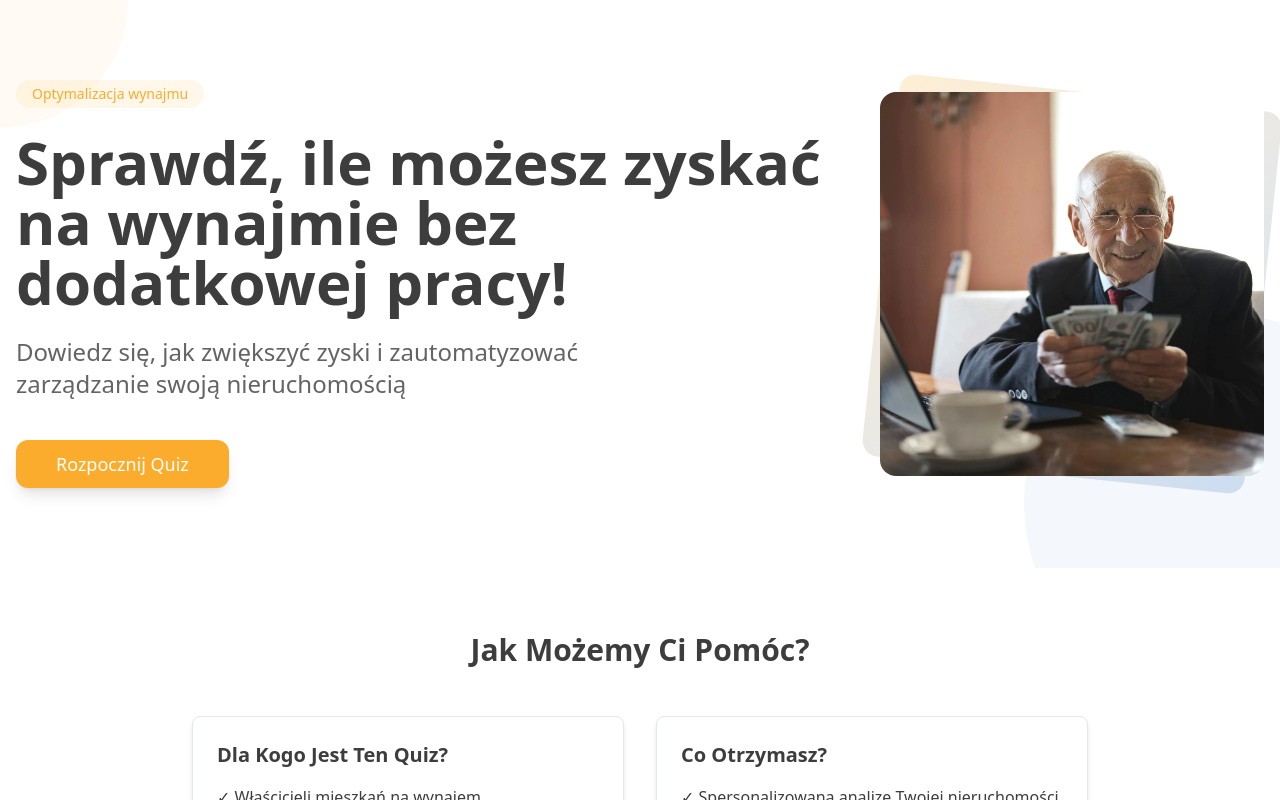
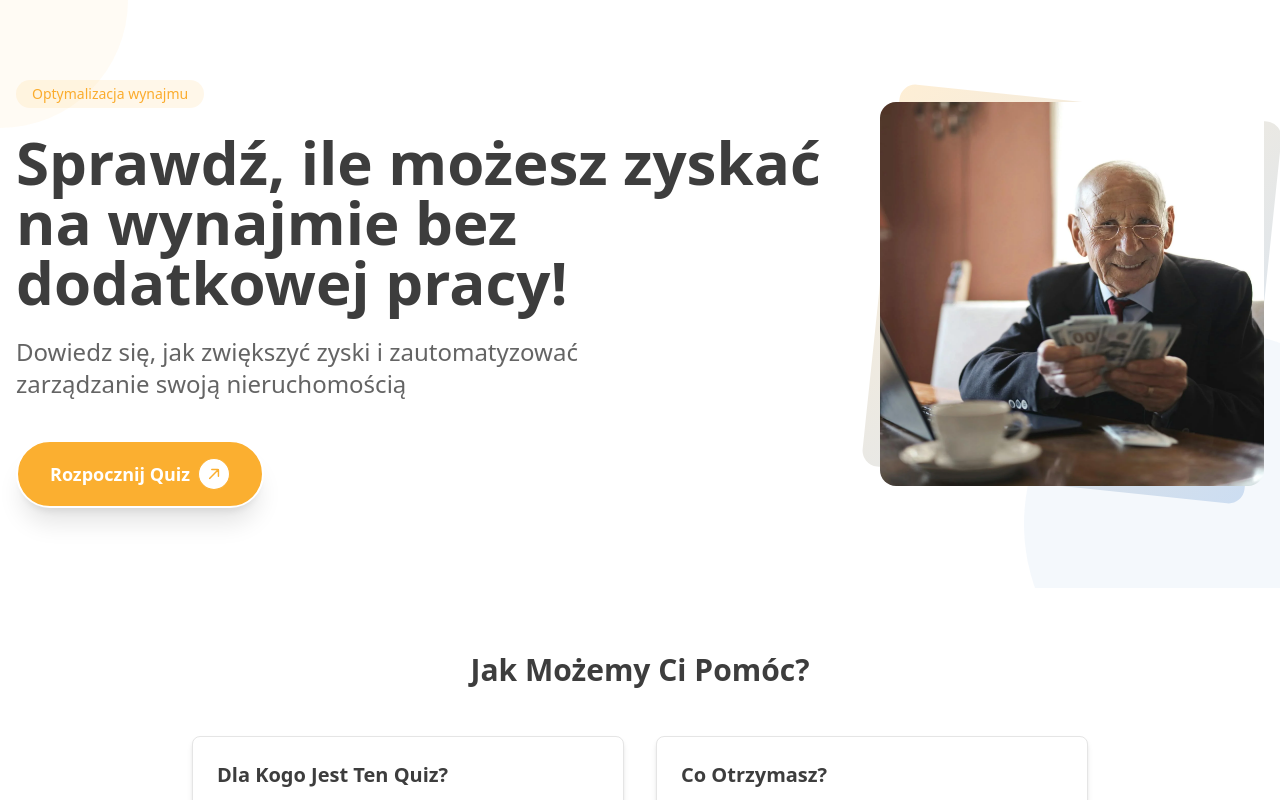
Before and after one commit to beakace/quiz-funnel, a Next.js app: page / in a window 1280 px wide. Shown: the top 800 px of the page. Built offline with nearby package versions, Linux system fonts and the light colour scheme.

Commit message:
Clean up

```diff
--- a/src/app/globals.css
+++ b/src/app/globals.css
@@ -5,63 +5,47 @@
 @layer base {
   :root {
     --background: 0 0% 100%;
-    --foreground: 224 71.4% 4.1%;
+    --foreground: 0 0% 24%;
+    --card: 0 0% 100%;
+    --card-foreground: 0 0% 24%;
+    --popover: 0 0% 100%;
+    --popover-foreground: 0 0% 24%;
     --primary: 37 96% 58%;
     --primary-foreground: 0 0% 100%;
     --secondary: 213 63% 48%;
     --secondary-foreground: 0 0% 100%;
-    --text: 0 0% 24%;
-
-    --card: 0 0% 100%;
-    --card-foreground: 224 71.4% 4.1%;
-
-    --popover: 0 0% 100%;
-    --popover-foreground: 224 71.4% 4.1%;
-
-    --muted: 220 14.3% 95.9%;
-    --muted-foreground: 220 8.9% 46.1%;
-
-    --accent: 220 14.3% 95.9%;
-    --accent-foreground: 220.9 39.3% 11%;
-
+    --muted: 0 0% 96.1%;
+    --muted-foreground: 0 0% 45.1%;
+    --accent: 0 0% 96.1%;
+    --accent-foreground: 0 0% 9%;
     --destructive: 0 84.2% 60.2%;
-    --destructive-foreground: 210 20% 98%;
-
-    --border: 220 13% 91%;
-    --input: 220 13% 91%;
+    --destructive-foreground: 0 0% 98%;
+    --border: 0 0% 89.8%;
+    --input: 0 0% 89.8%;
     --ring: 37 96% 58%;
-
     --radius: 0.5rem;
   }
 
   .dark {
-    --background: 222.2 84% 4.9%;
-    --foreground: 210 40% 98%;
-
-    --card: 222.2 84% 4.9%;
-    --card-foreground: 210 40% 98%;
-
-    --popover: 222.2 84% 4.9%;
-    --popover-foreground: 210 40% 98%;
-
-    --primary: 210 40% 98%;
-    --primary-foreground: 222.2 47.4% 11.2%;
-
-    --secondary: 217.2 32.6% 17.5%;
-    --secondary-foreground: 210 40% 98%;
-
-    --muted: 217.2 32.6% 17.5%;
-    --muted-foreground: 215 20.2% 65.1%;
-
-    --accent: 217.2 32.6% 17.5%;
-    --accent-foreground: 210 40% 98%;
-
+    --background: 0 0% 3.9%;
+    --foreground: 0 0% 98%;
+    --card: 0 0% 3.9%;
+    --card-foreground: 0 0% 98%;
+    --popover: 0 0% 3.9%;
+    --popover-foreground: 0 0% 98%;
+    --primary: 0 0% 98%;
+    --primary-foreground: 0 0% 9%;
+    --secondary: 0 0% 14.9%;
+    --secondary-foreground: 0 0% 98%;
+    --muted: 0 0% 14.9%;
+    --muted-foreground: 0 0% 63.9%;
+    --accent: 0 0% 14.9%;
+    --accent-foreground: 0 0% 98%;
     --destructive: 0 62.8% 30.6%;
-    --destructive-foreground: 210 40% 98%;
-
-    --border: 217.2 32.6% 17.5%;
-    --input: 217.2 32.6% 17.5%;
-    --ring: 212.7 26.8% 83.9%;
+    --destructive-foreground: 0 0% 98%;
+    --border: 0 0% 14.9%;
+    --input: 0 0% 14.9%;
+    --ring: 0 0% 83.1%;
   }
 
   * {
@@ -69,7 +53,7 @@
   }
 
   body {
-    @apply bg-background text-[#3D3D3D];
+    @apply bg-background text-foreground;
     font-feature-settings: "rlig" 1, "calt" 1;
   }
 }
--- a/src/app/page.tsx
+++ b/src/app/page.tsx
@@ -1,6 +1,5 @@
-import Link from "next/link";
 import Image from "next/image";
-import { Button } from "@/components/ui/button";
+import { AnimatedButton } from "@/components/ui/animated-button";
 
 export default function Home() {
   return (
@@ -24,14 +23,9 @@ export default function Home() {
                 Dowiedz się, jak zwiększyć zyski i zautomatyzować zarządzanie
                 swoją nieruchomością
               </p>
-              <Link href="/quiz/rental-optimization">
-                <Button
-                  size="lg"
-                  className="text-lg px-10 py-6 bg-primary text-white hover:bg-primary/90 rounded-xl shadow-lg hover:shadow-xl transition-all duration-300"
-                >
-                  Rozpocznij Quiz
-                </Button>
-              </Link>
+              <AnimatedButton href="/quiz/rental-optimization">
+                Rozpocznij Quiz
+              </AnimatedButton>
             </div>
             <div className="relative w-72 h-72 md:w-96 md:h-96 flex-shrink-0">
               <div className="absolute inset-0 bg-gradient-to-br from-primary/20 to-secondary/20 rounded-2xl transform rotate-6"></div>
@@ -81,14 +75,9 @@ export default function Home() {
           </div>
 
           <div className="text-center mt-12">
-            <Link href="/quiz/rental-optimization">
-              <Button
-                size="lg"
-                className="text-lg bg-primary text-white hover:bg-primary/90"
-              >
-                Rozpocznij Quiz
-              </Button>
-            </Link>
+            <AnimatedButton href="/quiz/rental-optimization">
+              Rozpocznij Quiz
+            </AnimatedButton>
           </div>
         </div>
       </div>
--- a/src/app/quiz/[slug]/results/page.tsx
+++ /dev/null
@@ -1,75 +0,0 @@
-import { Button } from "@/components/ui/button";
-import {
-  Card,
-  CardContent,
-  CardDescription,
-  CardFooter,
-  CardHeader,
-  CardTitle,
-} from "@/components/ui/card";
-import Link from "next/link";
-
-export default function ResultsPage({ params }: { params: { slug: string } }) {
-  // In a real implementation, we would fetch the results based on the slug and user's answers
-  console.log(`Showing results for quiz: ${params.slug}`);
-
-  // Mock data for demonstration
-  const result = {
-    title: "Vacation Rental Optimization Expert",
-    description:
-      "You have a strong understanding of how to optimize vacation rental properties for maximum occupancy and revenue. Your approach to property management is strategic and data-driven.",
-    score: 85,
-    recommendations: [
-      "Consider implementing dynamic pricing to maximize revenue during peak seasons",
-      "Invest in professional photography to make your listings stand out",
-      "Automate guest communications to improve the guest experience",
-      "Collect and showcase more guest reviews to build trust with potential guests",
-    ],
-  };
-
-  return (
-    <div className="min-h-screen bg-gray-50 py-12">
-      <div className="container mx-auto px-4 max-w-3xl">
-        <Card>
-          <CardHeader className="text-center">
-            <div className="mb-4 inline-flex items-center justify-center w-16 h-16 rounded-full bg-green-100 text-green-800 text-2xl font-bold">
-              {result.score}%
-            </div>
-            <CardTitle className="text-3xl">{result.title}</CardTitle>
-            <CardDescription className="text-lg">
-              {result.description}
-            </CardDescription>
-          </CardHeader>
-          <CardContent>
-            <div className="space-y-6">
-              <div>
-                <h3 className="text-xl font-semibold mb-3">Recommendations</h3>
-                <ul className="space-y-2">
-                  {result.recommendations.map((recommendation, index) => (
-                    <li key={index} className="flex items-start">
-                      <span className="inline-flex items-center justify-center w-6 h-6 rounded-full bg-blue-100 text-blue-800 text-sm font-medium mr-3 flex-shrink-0">
-                        {index + 1}
-                      </span>
-                      <span>{recommendation}</span>
-                    </li>
-                  ))}
-                </ul>
-              </div>
-            </div>
-          </CardContent>
-          <CardFooter className="flex flex-col space-y-4">
-            <Button className="w-full">Download Full Report</Button>
-            <div className="text-center text-sm text-gray-500">
-              <p>
-                Want to learn more about optimizing your property management?
-              </p>
-              <Link href="/" className="text-blue-600 hover:underline">
-                Visit our website
-              </Link>
-            </div>
-          </CardFooter>
-        </Card>
-      </div>
-    </div>
-  );
-}
--- /dev/null
+++ b/src/components/ui/animated-button.css
@@ -0,0 +1,30 @@
+.border-animation-container {
+  position: relative;
+}
+
+.border-animation {
+  position: absolute;
+  top: 0;
+  left: 0;
+  right: 0;
+  bottom: 0;
+  border-radius: 9999px;
+  background: conic-gradient(
+    transparent 0deg,
+    transparent 30deg,
+    #fbaf30 60deg,
+    white 180deg,
+    #fbaf30 300deg,
+    transparent 330deg
+  );
+  animation: rotate 4s linear infinite;
+}
+
+@keyframes rotate {
+  from {
+    transform: rotate(0deg);
+  }
+  to {
+    transform: rotate(360deg);
+  }
+}
--- /dev/null
+++ b/src/components/ui/animated-button.tsx
@@ -0,0 +1,32 @@
+"use client";
+
+import Link from "next/link";
+import { ReactNode } from "react";
+
+interface AnimatedButtonProps {
+  href: string;
+  children: ReactNode;
+}
+
+export function AnimatedButton({ href, children }: AnimatedButtonProps) {
+  return (
+    <Link href={href} className="inline-block">
+      <button
+        className="font-sans flex justify-center gap-2 items-center shadow-xl text-lg text-white bg-[#FBAF30] backdrop-blur-md lg:font-semibold isolation-auto border-white before:absolute before:w-full before:transition-all before:duration-700 before:hover:w-full before:-left-full before:hover:left-0 before:rounded-full before:bg-[#2E79C6] hover:text-white before:-z-10 before:aspect-square before:hover:scale-200 before:hover:duration-500 relative z-10 px-8 py-4 overflow-hidden border-2 rounded-full group"
+        type="button"
+      >
+        <span className="relative z-10">{children}</span>
+        <svg
+          xmlns="http://www.w3.org/2000/svg"
+          viewBox="0 0 16 19"
+          className="w-8 h-8 justify-end bg-white group-hover:rotate-90 group-hover:bg-white text-white ease-linear duration-300 rounded-full border border-[#FBAF30] group-hover:border-[#2E79C6] p-2 rotate-45"
+        >
+          <path
+            className="fill-[#FBAF30] group-hover:fill-[#2E79C6]"
+            d="M7 18C7 18.5523 7.44772 19 8 19C8.55228 19 9 18.5523 9 18H7ZM8.70711 0.292893C8.31658 -0.0976311 7.68342 -0.0976311 7.29289 0.292893L0.928932 6.65685C0.538408 7.04738 0.538408 7.68054 0.928932 8.07107C1.31946 8.46159 1.95262 8.46159 2.34315 8.07107L8 2.41421L13.6569 8.07107C14.0474 8.46159 14.6805 8.46159 15.0711 8.07107C15.4616 7.68054 15.4616 7.04738 15.0711 6.65685L8.70711 0.292893ZM9 18L9 1H7L7 18H9Z"
+          ></path>
+        </svg>
+      </button>
+    </Link>
+  );
+}
--- a/tailwind.config.ts
+++ b/tailwind.config.ts
@@ -66,10 +66,29 @@ const config: Config = {
           from: { height: "var(--radix-accordion-content-height)" },
           to: { height: "0" },
         },
+        "spin-slow": {
+          to: { transform: "rotate(360deg)" },
+        },
+        "sparkle-1": {
+          "0%, 34%, 71%, 100%": { transform: "scale(1)" },
+          "17%": { transform: "scale(1.2)" },
+        },
+        "sparkle-2": {
+          "0%, 34%, 71%, 100%": { transform: "scale(1)" },
+          "49%": { transform: "scale(1.2)" },
+        },
+        "sparkle-3": {
+          "0%, 34%, 71%, 100%": { transform: "scale(1)" },
+          "83%": { transform: "scale(1.2)" },
+        },
       },
       animation: {
         "accordion-down": "accordion-down 0.2s ease-out",
         "accordion-up": "accordion-up 0.2s ease-out",
+        "spin-slow": "spin-slow 2s linear infinite",
+        "sparkle-1": "sparkle-1 1.5s linear 0.5s infinite",
+        "sparkle-2": "sparkle-2 1.5s linear 0.5s infinite",
+        "sparkle-3": "sparkle-3 1.5s linear 0.5s infinite",
       },
     },
   },
```
